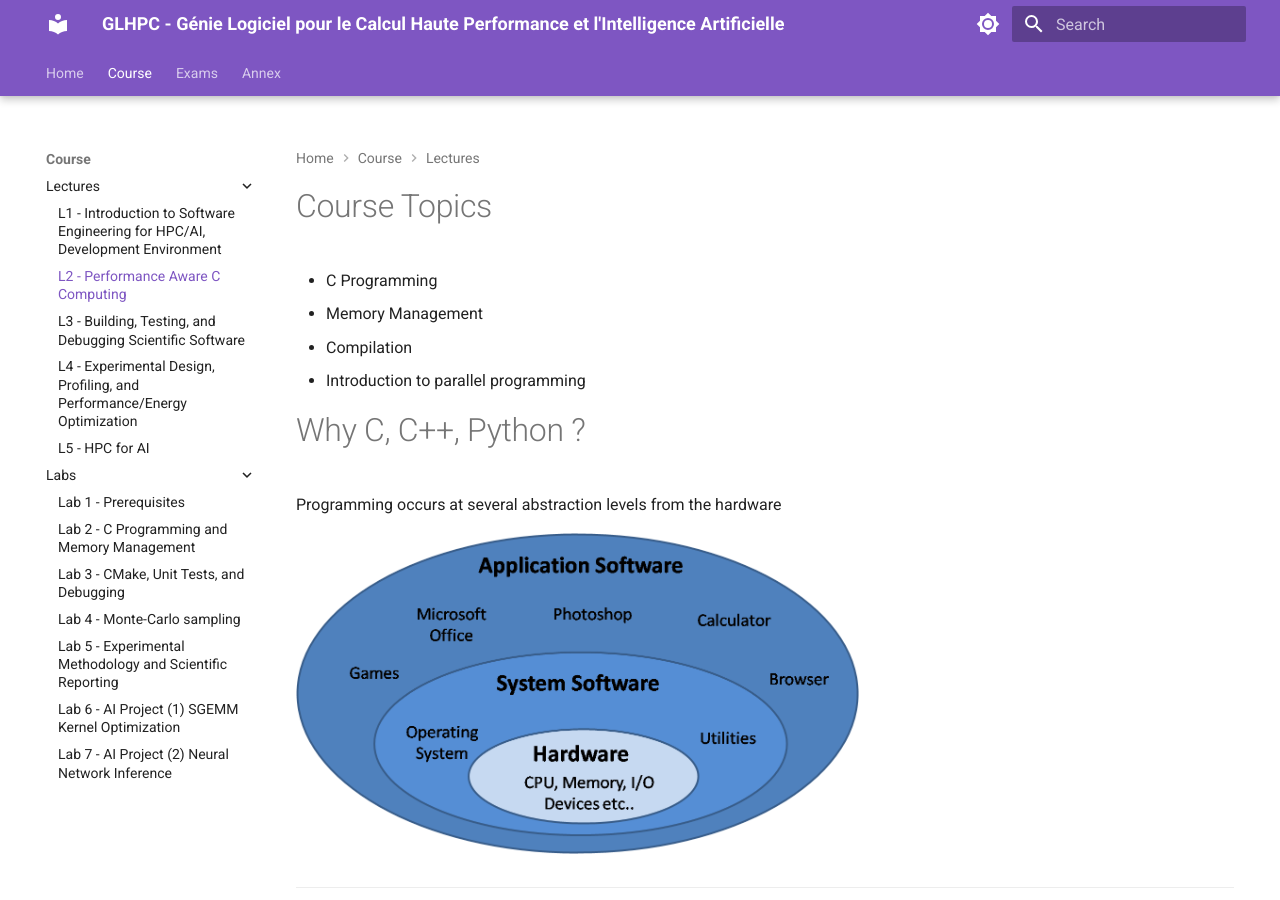
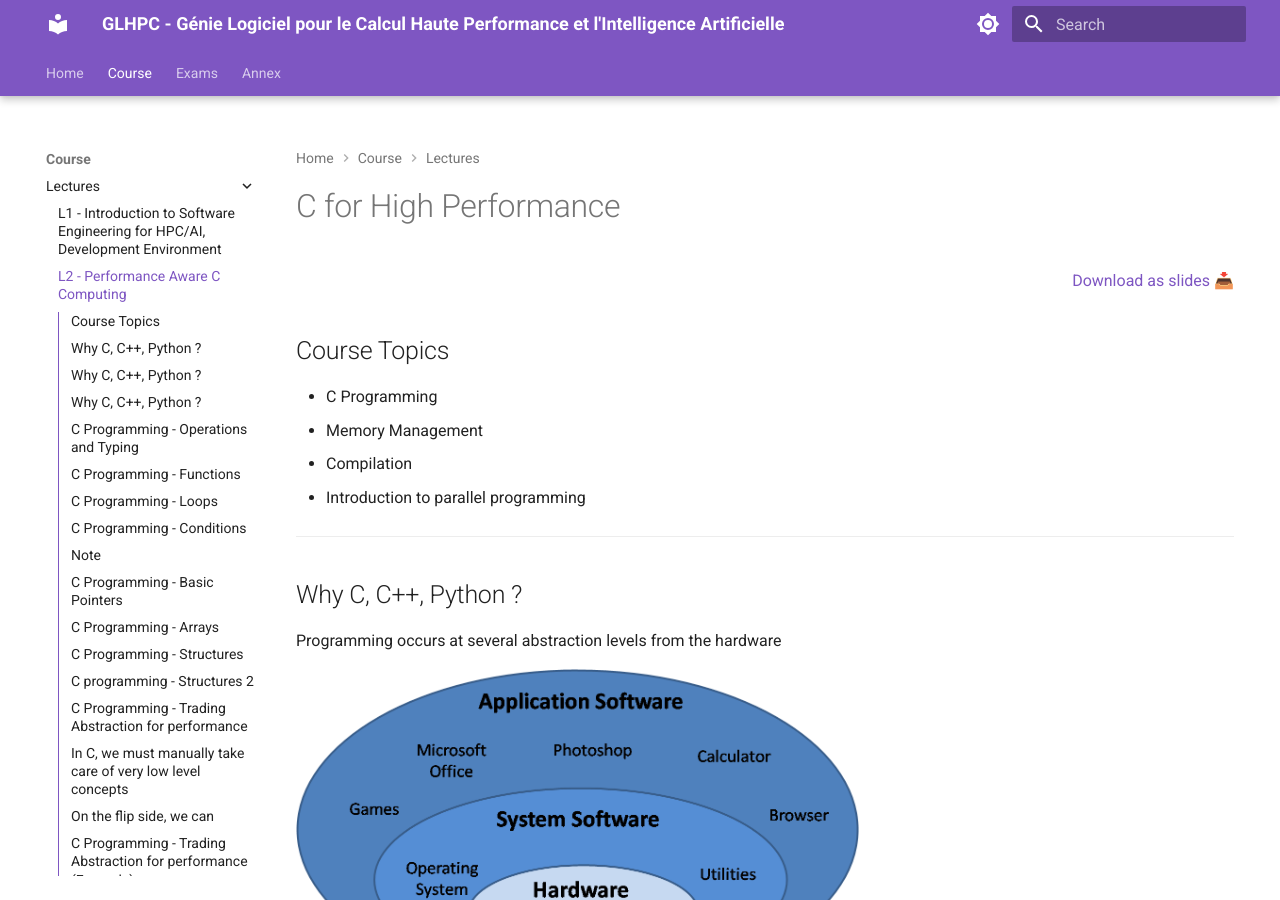
Before and after one commit to M1-CHPS/glhpc, an MkDocs documentation site: the page built from docs/lecture2.md, in a window 1280 px wide and 900 px high. Built offline with MkDocs 1.6.1 and Material for MkDocs 9.7.7, drawn with Linux system fonts in a browser that asks for light colours.

Commit message:
Added slides download link to most lectures

````diff
--- a/docs/lecture2.md
+++ b/docs/lecture2.md
@@ -5,19 +5,32 @@ author: "M. Jam, P. de Oliveira Castro"
 date: \today
 theme: metropolis
 colortheme: orchid
+fonttheme: structurebold
+toc: true
+toc-depth: 2
+slide-level: 2
 header-includes:
   - \metroset{sectionpage=progressbar}
 ---
 
+# C for High Performance
 
-# Course Topics
+<div class="mkdocs-only" markdown>
+  <p align="right" markdown>
+  [Download as slides 📥](slides/lecture2.pdf)
+  </p>
+</div>
+
+## Course Topics
 
 - C Programming
 - Memory Management
 - Compilation
 - Introduction to parallel programming
 
-# Why C, C++, Python ?
+---
+
+## Why C, C++, Python ?
 
 Programming occurs at several abstraction levels from the hardware
 
@@ -25,7 +38,7 @@ Programming occurs at several abstraction levels from the hardware
 
 ---
 
-# Why C, C++, Python ?
+## Why C, C++, Python ?
 
 - Layers close to metal are harder to program...
     - But they offer maximum control and performance
@@ -38,13 +51,13 @@ In practice; we often combine multiple languages
 
 ---
 
-# Why C, C++, Python ?
+## Why C, C++, Python ?
 
 ![Hardware to Software layers (Shershakov, Sergey. (2018). Enhancing Efficiency of Process Mining Algorithms with a Tailored Library: Design Principles and Performance Assessment Technical Report. 10.13140/RG.2.2.18320.46084. )](image/lecture2/Four-abstraction-levels-of-programming-languages.png){ width=100% }
 
 ---
 
-# C Programming - Operations and Typing
+## C Programming - Operations and Typing
 
 C is a strongly typed imperative language:
 
@@ -67,7 +80,7 @@ int main() {
 
 ---
 
-# C Programming - Functions
+## C Programming - Functions
 
 ```c
 #include <stdio.h> // For printf(...)
@@ -92,7 +105,7 @@ int main() {
 
 ---
 
-# C Programming - Loops
+## C Programming - Loops
 
 Implementation C de $\sum_{i=1}^{100}{i}$
 
@@ -118,7 +131,7 @@ int main() {
 
 ---
 
-# C Programming - Conditions
+## C Programming - Conditions
 
 Numbers of multiple of 3 inside $[0, 99]$ (i.e. $i \mod 3 = 0$)
 ```c
@@ -141,7 +154,7 @@ Here we could also do `for (unsigned int i = 0; i < 100; i += 3)`
 
 ---
 
-# C Programming - Basic Pointers
+## C Programming - Basic Pointers
 
 ```c
 int a = 0;
@@ -162,7 +175,7 @@ printf("a: %d; b: %d; c: %d\n", a, b , *c);
 
 ---
 
-# C Programming - Arrays
+## C Programming - Arrays
 
 ```c
 int main() {
@@ -177,7 +190,7 @@ int main() {
 
 ---
 
-# C Programming - Structures
+## C Programming - Structures
 
 Structures are user-defined composite types:
 
@@ -206,7 +219,7 @@ C has no concept of `class`, `object`, or `method` !
 
 ---
 
-# C programming - Structures 2
+## C programming - Structures 2
 
 ```c
 void display_student(Student* s) {
@@ -227,7 +240,7 @@ for (int i = 0; i < 3; i++)
 
 ---
 
-# C Programming - Trading Abstraction for performance
+## C Programming - Trading Abstraction for performance
 
 ## In C, we must manually take care of very low level concepts {.alert}
 
@@ -244,7 +257,7 @@ for (int i = 0; i < 3; i++)
 
 ---
 
-# C Programming - Trading Abstraction for performance (Example)
+## C Programming - Trading Abstraction for performance (Example)
 
 Consider the following python and C code:
 
@@ -268,7 +281,7 @@ Which one is faster, and by how much ?
 
 ---
 
-# C Programming - Trading Abstraction for performance (Example)
+## C Programming - Trading Abstraction for performance (Example)
 
 Results:
 
@@ -286,7 +299,7 @@ Note that we could use `numpy` or the `sum` python function: but those are actua
 
 ---
 
-# Managing Memory - Concept
+## Managing Memory - Concept
 
 ## In High-level languages {.alert}
 
@@ -308,7 +321,7 @@ This low level control is critical for performance; hence we must understand how
 
 ---
 
-# Managing Memory - Memory Types
+## Managing Memory - Memory Types
 
 We can distinguish two types of memory
 
@@ -323,7 +336,7 @@ The standard library (`libc`) manipulates pages on a finer scale and provides me
 
 ---
 
-# Managing Memory - Allocation
+## Managing Memory - Allocation
 
 ```c
 #include <time.h> // for time
@@ -349,7 +362,7 @@ int do_the_thing(int n) {
 
 ---
 
-# Managing Memory - Allocation
+## Managing Memory - Allocation
 
 ![Results of memory allocation](image/lecture2/malloc_in_memory.png){ height=75% }
 
@@ -357,7 +370,7 @@ int do_the_thing(int n) {
 
 ---
 
-# Managing Memory - Deallocation
+## Managing Memory - Deallocation
 
 Memory is not infinite !
 
@@ -378,7 +391,7 @@ If memory is not freed (memory leak) the computer can run out:
 
 ---
 
-# Virtual And Physical Memory - Problem
+## Virtual And Physical Memory - Problem
 
 - How can the kernel guarantee that memory is always contiguous?
 - Can I acess memory from another program and steal their data?
@@ -388,7 +401,7 @@ If memory is not freed (memory leak) the computer can run out:
 
 ---
 
-# Virtual And Physical Memory - Concept
+## Virtual And Physical Memory - Concept
 
 We separate **Physical Addresses** (locations in memory) from **Virtual Addresses** (Logic locations) seen by each program !
 
@@ -402,7 +415,7 @@ Each process believes it has acces to a large, contiguous block of memory; while
 
 ---
 
-# Virtual And Physical Memory - Diagram
+## Virtual And Physical Memory - Diagram
 
 ![Virtual And Physical Memory](image/lecture2/virtual_physical_memory.png){ width=80% }
 
@@ -411,7 +424,7 @@ Each process believes it has acces to a large, contiguous block of memory; while
 ---
 
 
-# Memory Hierarchy
+## Memory Hierarchy
 
 Which memory are we talking about ?
 
@@ -421,7 +434,7 @@ Note that GPU(s) also have their own separate memory !
 
 ---
 
-# Memory Hierarchy
+## Memory Hierarchy
 
 * CPU computations are extremely fast, and memory access can be a bottleneck
   - Registers have the lowest latency
@@ -433,7 +446,7 @@ To achieve high performance, we must maximize data reuse in registers or caches,
 
 ---
 
-# CPU Caches
+## CPU Caches
 
 Most CPU have 3 levels of cache
 
@@ -449,7 +462,7 @@ The assembly instructions are stored in a separate (L1i) instruction cache
 
 ---
 
-# CPU Caches
+## CPU Caches
 
 ![CPU Latency and Cache](image/lecture2/cache_diagram.png){ width=95% }
 
@@ -460,7 +473,7 @@ We speak of **Heterogeneous Memory Hierarchy**: the same memory accesses can hav
 
 ---
 
-# CPU Caches - In practice
+## CPU Caches - In practice
 
 ```c
 for (int i = 0; i < n; i++) {
@@ -477,7 +490,7 @@ for (int i = 0; i < n; i++) {
 
 ---
 
-# CPU Caches - In practice
+## CPU Caches - In practice
 
 In practice:
 
@@ -487,7 +500,7 @@ In practice:
 
 ---
 
-# Caches CPU - Strided Access
+## Caches CPU - Strided Access
 
 Consider two NBody 3D implementations:
 
@@ -509,7 +522,7 @@ float* z = malloc(sizeof(float) * N);
 
 ---
 
-# Caches CPU - Strided Access
+## Caches CPU - Strided Access
 
 We want to record the number of particles with $x \leq 0.5$
 
@@ -536,7 +549,7 @@ Which access pattern makes better use of cache lines ?
 
 ---
 
-# Caches CPU - Strided Access
+## Caches CPU - Strided Access
 
 `Perf` results summed across 100 runs:
 
@@ -556,7 +569,7 @@ Most LLC loads still results in misses, leading to DRAM access.
 
 ---
 
-# Compilation & Assembly
+## Compilation & Assembly
 
 C is a compiled language: we must translate the source code to assembly for the CPU
 
@@ -571,7 +584,7 @@ C is a compiled language: we must translate the source code to assembly for the
 
 ---
 
-# Compilation & Assembly - Simple Loop
+## Compilation & Assembly - Simple Loop
 
 ```c
 int sum = 0;
@@ -604,7 +617,7 @@ main:
 
 ---
 
-# Compilation & Assembly
+## Compilation & Assembly
 
 Assembly is as close to the metal we usually get, and is architecture dependant:
 
@@ -617,7 +630,7 @@ Assembly is as close to the metal we usually get, and is architecture dependant:
 
 ---
 
-# Compilation & Assembly - Optimization passes
+## Compilation & Assembly - Optimization passes
 
 The compiler is not *just* a translator:
 
@@ -632,7 +645,7 @@ The flag `-march=native` allows the compiler to target the current machine for c
 
 ---
 
-# Compilation & Assembly - Compiler Pipeline
+## Compilation & Assembly - Compiler Pipeline
 
 ![C Compiler Workflow](image/lecture2/compiler_pipeline.png){ width=105% }
 
@@ -643,7 +656,7 @@ There are several compilers with varying performance and features:
 
 ---
 
-# Makefile Basics - Introduction
+## Makefile Basics - Introduction
 
 **Make** is a scripting tool to automate complex compilation workflows. It works by defining rules inside **Makefiles**.
 
@@ -663,7 +676,7 @@ main: main.c my_library.c my_library.h
 
 ---
 
-# Makefile Basics - Phony rules
+## Makefile Basics - Phony rules
 
 Makefiles expects that a rule `main` produces a file called `main`. However, not all rules produce files:
 
@@ -684,7 +697,7 @@ Makefile has many, many other functionalities, outside the scope of this course.
 
 ---
 
-# Makefile Basics - Usage
+## Makefile Basics - Usage
 
 The typical projects looks something like:
 
@@ -703,7 +716,7 @@ You can directly call `make all`, `make clean`, etc.
 
 ---
 
-# Introduction to parallelism
+## Introduction to parallelism
 
 Compiler optimization is only one side of high peformance computing.
 
@@ -718,7 +731,7 @@ Every process has at least one "thread of execution", which is an ordered sequen
 
 ---
 
-# Introduction to parallelism
+## Introduction to parallelism
 
 What if we could split our programs into multiple threads ?
 
@@ -729,7 +742,7 @@ In practice, there is some overhead, we must handle dependencies between instruc
 
 ---
 
-# Introduction to parallelism - Types of parallelism
+## Introduction to parallelism - Types of parallelism
 
 We consider three main types of parallelism
 
@@ -744,7 +757,7 @@ For this course, we will only focus on SIMD and Shared Memory parallelism.
 
 ---
 
-# Introduction to parallelism - Shared Memory
+## Introduction to parallelism - Shared Memory
 
 Consider the following loop:
 
@@ -760,7 +773,7 @@ We can slice the iteration space in multiple chunks:
 
 ---
 
-# Introduction to parallelism - Shared Memory
+## Introduction to parallelism - Shared Memory
 
 We split the program into multiple instruction sequences running in parallel.
 
@@ -773,7 +786,7 @@ It's a simple to use library/compiler pass to parallelize trivial loops.
 
 ---
 
-# Introduction to parallelism - `OpenMP`
+## Introduction to parallelism - `OpenMP`
 
 ```c
 int sum = 0;
@@ -789,7 +802,7 @@ performing a thread-safe reduction on sum.
 
 ---
 
-# Introduction to parallelism - `OpenMP` details
+## Introduction to parallelism - `OpenMP` details
 
 `OpenMP` defines a set of `clause` which are operations followed by a set of modifiers.
 
@@ -802,7 +815,7 @@ This code will be enough for most cases; but `OpenMP` allows for significantly m
 
 ---
 
-# Introduction to parallelism - Advanced `OpenMP` Example
+## Introduction to parallelism - Advanced `OpenMP` Example
 
 ```c
 float global_min = FLT_MAX;
@@ -830,7 +843,7 @@ int global_min_index = -1;
 
 ---
 
-# Naive NBody 3D Strong Scaling - Setup
+## Naive NBody 3D Strong Scaling - Setup
 
 We increase the number of threads while keeping the work size constant.
 
@@ -839,7 +852,7 @@ We increase the number of threads while keeping the work size constant.
 
 5 Meta repetitions per run, 13th Gen Intel(R) Core(TM) i7-13850HX @5.30 GHz, 32KB/2MB/30MB:L1/L2/L3 15GB DDR5.
 
-# Naive NBody 3D Strong Scaling - Results
+## Naive NBody 3D Strong Scaling - Results
 
 ![Speedup of Naive Gravitationnal NBody 3D](./image/lecture2/naive_nbody_scaling.png){ width=80% }
 
````
Also changed, not shown: docs/lecture4.md (+36 -30 lines), docs/lecture5.md (+8 -2 lines).
